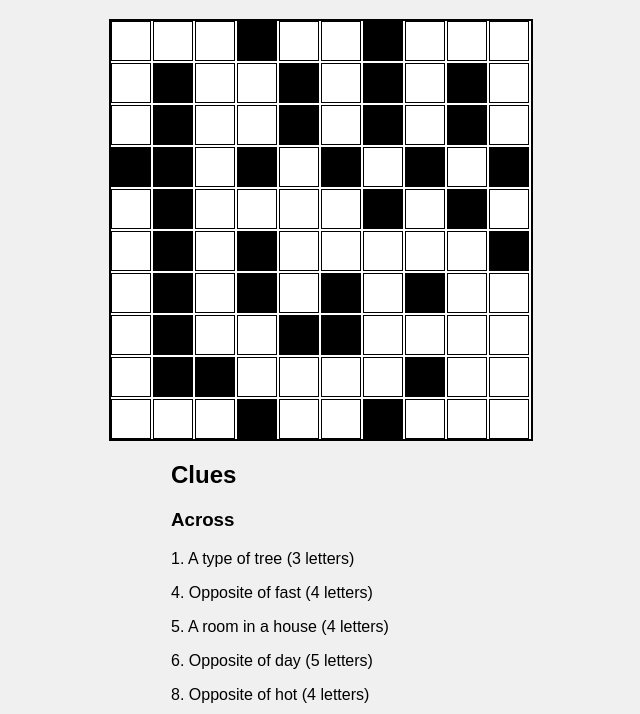
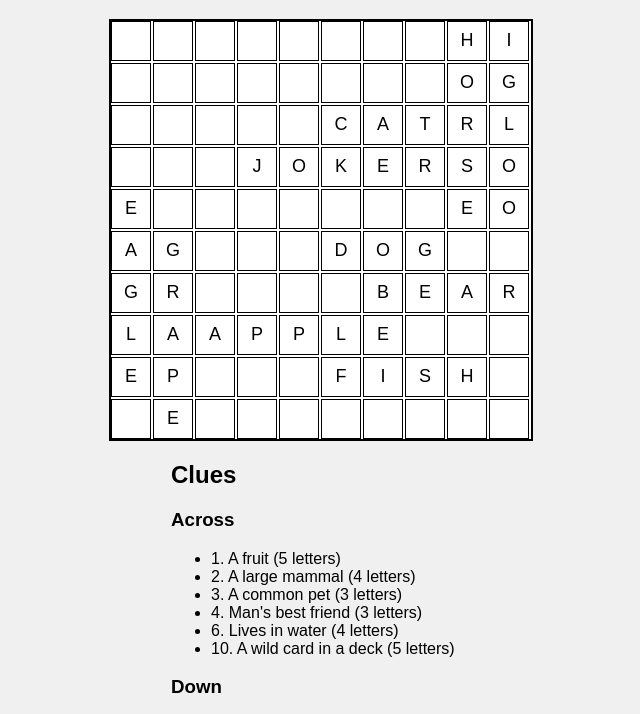
Before and after one commit to neurogenai/neurogenai.github.io, a plain HTML site: page crossword.html in a window 1280 px wide. Shown: the part 81-795 px from the top of the page, without its empty margins (319-959 px from the left). Drawn offline with Linux system fonts and the light colour scheme.

Commit message:
Update crossword.html

```diff
--- a/crossword.html
+++ b/crossword.html
@@ -4,7 +4,7 @@
 <head>
     <meta charset="UTF-8">
     <meta name="viewport" content="width=device-width, initial-scale=1.0">
-    <title>Crossword Game</title>
+    <title>Dynamic Crossword Game</title>
     <link rel="stylesheet" href="styles.css">
     <style>
         body {
@@ -77,156 +77,122 @@
 
 <body>
     <h1>Crossword Game</h1>
-    <div id="crossword-board">
-        <!-- Define a more complex 10x10 crossword grid -->
-        <!-- Predefined crossword structure with black cells as placeholders -->
-        <div class="cell"><input type="text" maxlength="1"></div>
-        <div class="cell"><input type="text" maxlength="1"></div>
-        <div class="cell"><input type="text" maxlength="1"></div>
-        <div class="black-cell"></div>
-        <div class="cell"><input type="text" maxlength="1"></div>
-        <div class="cell"><input type="text" maxlength="1"></div>
-        <div class="black-cell"></div>
-        <div class="cell"><input type="text" maxlength="1"></div>
-        <div class="cell"><input type="text" maxlength="1"></div>
-        <div class="cell"><input type="text" maxlength="1"></div>
-
-        <div class="cell"><input type="text" maxlength="1"></div>
-        <div class="black-cell"></div>
-        <div class="cell"><input type="text" maxlength="1"></div>
-        <div class="cell"><input type="text" maxlength="1"></div>
-        <div class="black-cell"></div>
-        <div class="cell"><input type="text" maxlength="1"></div>
-        <div class="black-cell"></div>
-        <div class="cell"><input type="text" maxlength="1"></div>
-        <div class="black-cell"></div>
-        <div class="cell"><input type="text" maxlength="1"></div>
-
-        <div class="cell"><input type="text" maxlength="1"></div>
-        <div class="black-cell"></div>
-        <div class="cell"><input type="text" maxlength="1"></div>
-        <div class="cell"><input type="text" maxlength="1"></div>
-        <div class="black-cell"></div>
-        <div class="cell"><input type="text" maxlength="1"></div>
-        <div class="black-cell"></div>
-        <div class="cell"><input type="text" maxlength="1"></div>
-        <div class="black-cell"></div>
-        <div class="cell"><input type="text" maxlength="1"></div>
-
-        <div class="black-cell"></div>
-        <div class="black-cell"></div>
-        <div class="cell"><input type="text" maxlength="1"></div>
-        <div class="black-cell"></div>
-        <div class="cell"><input type="text" maxlength="1"></div>
-        <div class="black-cell"></div>
-        <div class="cell"><input type="text" maxlength="1"></div>
-        <div class="black-cell"></div>
-        <div class="cell"><input type="text" maxlength="1"></div>
-        <div class="black-cell"></div>
-
-        <div class="cell"><input type="text" maxlength="1"></div>
-        <div class="black-cell"></div>
-        <div class="cell"><input type="text" maxlength="1"></div>
-        <div class="cell"><input type="text" maxlength="1"></div>
-        <div class="cell"><input type="text" maxlength="1"></div>
-        <div class="cell"><input type="text" maxlength="1"></div>
-        <div class="black-cell"></div>
-        <div class="cell"><input type="text" maxlength="1"></div>
-        <div class="black-cell"></div>
-        <div class="cell"><input type="text" maxlength="1"></div>
-
-        <div class="cell"><input type="text" maxlength="1"></div>
-        <div class="black-cell"></div>
-        <div class="cell"><input type="text" maxlength="1"></div>
-        <div class="black-cell"></div>
-        <div class="cell"><input type="text" maxlength="1"></div>
-        <div class="cell"><input type="text" maxlength="1"></div>
-        <div class="cell"><input type="text" maxlength="1"></div>
-        <div class="cell"><input type="text" maxlength="1"></div>
-        <div class="cell"><input type="text" maxlength="1"></div>
-        <div class="black-cell"></div>
-
-        <div class="cell"><input type="text" maxlength="1"></div>
-        <div class="black-cell"></div>
-        <div class="cell"><input type="text" maxlength="1"></div>
-        <div class="black-cell"></div>
-        <div class="cell"><input type="text" maxlength="1"></div>
-        <div class="black-cell"></div>
-        <div class="cell"><input type="text" maxlength="1"></div>
-        <div class="black-cell"></div>
-        <div class="cell"><input type="text" maxlength="1"></div>
-        <div class="cell"><input type="text" maxlength="1"></div>
-
-        <div class="cell"><input type="text" maxlength="1"></div>
-        <div class="black-cell"></div>
-        <div class="cell"><input type="text" maxlength="1"></div>
-        <div class="cell"><input type="text" maxlength="1"></div>
-        <div class="black-cell"></div>
-        <div class="black-cell"></div>
-        <div class="cell"><input type="text" maxlength="1"></div>
-        <div class="cell"><input type="text" maxlength="1"></div>
-        <div class="cell"><input type="text" maxlength="1"></div>
-        <div class="cell"><input type="text" maxlength="1"></div>
-
-        <div class="cell"><input type="text" maxlength="1"></div>
-        <div class="black-cell"></div>
-        <div class="black-cell"></div>
-        <div class="cell"><input type="text" maxlength="1"></div>
-        <div class="cell"><input type="text" maxlength="1"></div>
-        <div class="cell"><input type="text" maxlength="1"></div>
-        <div class="cell"><input type="text" maxlength="1"></div>
-        <div class="black-cell"></div>
-        <div class="cell"><input type="text" maxlength="1"></div>
-        <div class="cell"><input type="text" maxlength="1"></div>
-
-        <div class="cell"><input type="text" maxlength="1"></div>
-        <div class="cell"><input type="text" maxlength="1"></div>
-        <div class="cell"><input type="text" maxlength="1"></div>
-        <div class="black-cell"></div>
-        <div class="cell"><input type="text" maxlength="1"></div>
-        <div class="cell"><input type="text" maxlength="1"></div>
-        <div class="black-cell"></div>
-        <div class="cell"><input type="text" maxlength="1"></div>
-        <div class="cell"><input type="text" maxlength="1"></div>
-        <div class="cell"><input type="text" maxlength="1"></div>
-    </div>
+    <div id="crossword-board"></div>
 
     <!-- Clues for the crossword -->
     <div class="clues">
         <h2>Clues</h2>
         <h3>Across</h3>
-        <p>1. A type of tree (3 letters)</p>
-        <p>4. Opposite of fast (4 letters)</p>
-        <p>5. A room in a house (4 letters)</p>
-        <p>6. Opposite of day (5 letters)</p>
-        <p>8. Opposite of hot (4 letters)</p>
-        <p>9. An ocean animal (4 letters)</p>
+        <ul id="across-clues"></ul>
         <h3>Down</h3>
-        <p>1. A fruit (4 letters)</p>
-        <p>2. Opposite of night (3 letters)</p>
-        <p>3. Opposite of up (4 letters)</p>
-        <p>5. A pet animal (3 letters)</p>
-        <p>7. A large body of water (5 letters)</p>
-        <p>8. Opposite of heavy (5 letters)</p>
+        <ul id="down-clues"></ul>
     </div>
 
-    <button onclick="regenerateCrossword()">Regenerate Puzzle</button>
+    <button onclick="generateCrossword()">Regenerate Puzzle</button>
     <button onclick="checkCrossword()">Check Solution</button>
     <button onclick="window.location.href='index.html';">Back to Main Page</button>
 
     <script>
-        const correctAnswers = [
-            ['O', 'A', 'K', null, 'S', 'L', null, 'B', 'A', 'Y'],
-            ['P', null, 'E', 'A', null, 'O', null, 'E', null, 'T'],
-            ['L', null, 'A', 'N', null, 'W', null, 'O', null, 'E'],
-            [null, null, 'S', null, 'L', null, 'M', null, 'A', null],
-            ['B', null, 'T', 'O', 'I', 'M', null, 'R', null, 'S'],
-            ['E', null, 'G', null, 'N', null, 'S', null, 'H', null],
-            ['A', null, 'H', null, 'T', null, 'E', null, 'E', 'L'],
-            ['R', null, 'O', null, 'O', null, 'A', 'C', null, 'E'],
-            ['K', 'L', 'E', null, 'S', 'E', null, 'E', 'E', 'S'],
-            ['O', null, null, 'M', 'O', 'O', 'N', null, 'S', 'T'],
+        const wordList = [
+            { word: "APPLE", hint: "A fruit" },
+            { word: "BEAR", hint: "A large mammal" },
+            { word: "CAT", hint: "A common pet" },
+            { word: "DOG", hint: "Man's best friend" },
+            { word: "EAGLE", hint: "A bird of prey" },
+            { word: "FISH", hint: "Lives in water" },
+            { word: "GRAPE", hint: "A small fruit" },
+            { word: "HORSE", hint: "Ridden by cowboys" },
+            { word: "IGLOO", hint: "An ice house" },
+            { word: "JOKER", hint: "A wild card in a deck" }
         ];
+
+        let grid = Array(10).fill(null).map(() => Array(10).fill(''));
+        let placedWords = [];
+
+        function generateCrossword() {
+            // Clear grid and placed words
+            grid = Array(10).fill(null).map(() => Array(10).fill(''));
+            placedWords = [];
+            document.getElementById('crossword-board').innerHTML = '';
+            document.getElementById('across-clues').innerHTML = '';
+            document.getElementById('down-clues').innerHTML = '';
+
+            // Place words in the grid
+            wordList.forEach(wordObj => {
+                placeWord(wordObj.word);
+            });
+
+            // Render the grid
+            renderGrid();
+
+            // Generate clues
+            generateClues();
+        }
+
+        function placeWord(word) {
+            const direction = Math.random() > 0.5 ? 'horizontal' : 'vertical';
+            let placed = false;
+
+            while (!placed) {
+                const row = Math.floor(Math.random() * 10);
+                const col = Math.floor(Math.random() * 10);
+
+                if (canPlaceWord(word, row, col, direction)) {
+                    for (let i = 0; i < word.length; i++) {
+                        if (direction === 'horizontal') {
+                            grid[row][col + i] = word[i];
+                        } else {
+                            grid[row + i][col] = word[i];
+                        }
+                    }
+                    placedWords.push({ word, row, col, direction });
+                    placed = true;
+                }
+            }
+        }
+
+        function canPlaceWord(word, row, col, direction) {
+            if (direction === 'horizontal' && col + word.length > 10) return false;
+            if (direction === 'vertical' && row + word.length > 10) return false;
+
+            for (let i = 0; i < word.length; i++) {
+                if (direction === 'horizontal' && grid[row][col + i] !== '' && grid[row][col + i] !== word[i]) return false;
+                if (direction === 'vertical' && grid[row + i][col] !== '' && grid[row + i][col] !== word[i]) return false;
+            }
+
+            return true;
+        }
+
+        function renderGrid() {
+            const board = document.getElementById('crossword-board');
+            for (let i = 0; i < 10; i++) {
+                for (let j = 0; j < 10; j++) {
+                    const cell = document.createElement('div');
+                    cell.className = grid[i][j] === '' ? 'cell' : 'cell filled-cell';
+                    const input = document.createElement('input');
+                    input.type = 'text';
+                    input.maxLength = '1';
+                    input.value = grid[i][j] === '' ? '' : grid[i][j];
+                    input.readOnly = grid[i][j] !== '';
+                    cell.appendChild(input);
+                    board.appendChild(cell);
+                }
+            }
+        }
+
+        function generateClues() {
+            placedWords.forEach((wordObj, index) => {
+                const clueText = `${index + 1}. ${wordList.find(w => w.word === wordObj.word).hint} (${wordObj.word.length} letters)`;
+                const clueItem = document.createElement('li');
+                clueItem.textContent = clueText;
+
+                if (wordObj.direction === 'horizontal') {
+                    document.getElementById('across-clues').appendChild(clueItem);
+                } else {
+                    document.getElementById('down-clues').appendChild(clueItem);
+                }
+            });
+        }
 
         function checkCrossword() {
             let isCorrect = true;
@@ -235,7 +201,7 @@
             cells.forEach((cell, index) => {
                 const row = Math.floor(index / 10);
                 const col = index % 10;
-                if (cell.value.toUpperCase() !== (correctAnswers[row][col] || '')) {
+                if (cell.value.toUpperCase() !== (grid[row][col] || '')) {
                     isCorrect = false;
                 }
             });
@@ -247,18 +213,8 @@
             }
         }
 
-        function regenerateCrossword() {
-            const newHints = [
-                'New set of hints will be implemented here...'
-            ];
-            alert('New crossword puzzle and hints generated!');
-
-            // Here, you can implement a more advanced regeneration logic for clues and grid.
-            // You could randomize grid entries and provide corresponding hints dynamically.
-        }
-
         window.onload = function () {
-            regenerateCrossword(); // Initialize crossword on page load
+            generateCrossword();
         };
     </script>
 </body>
```
